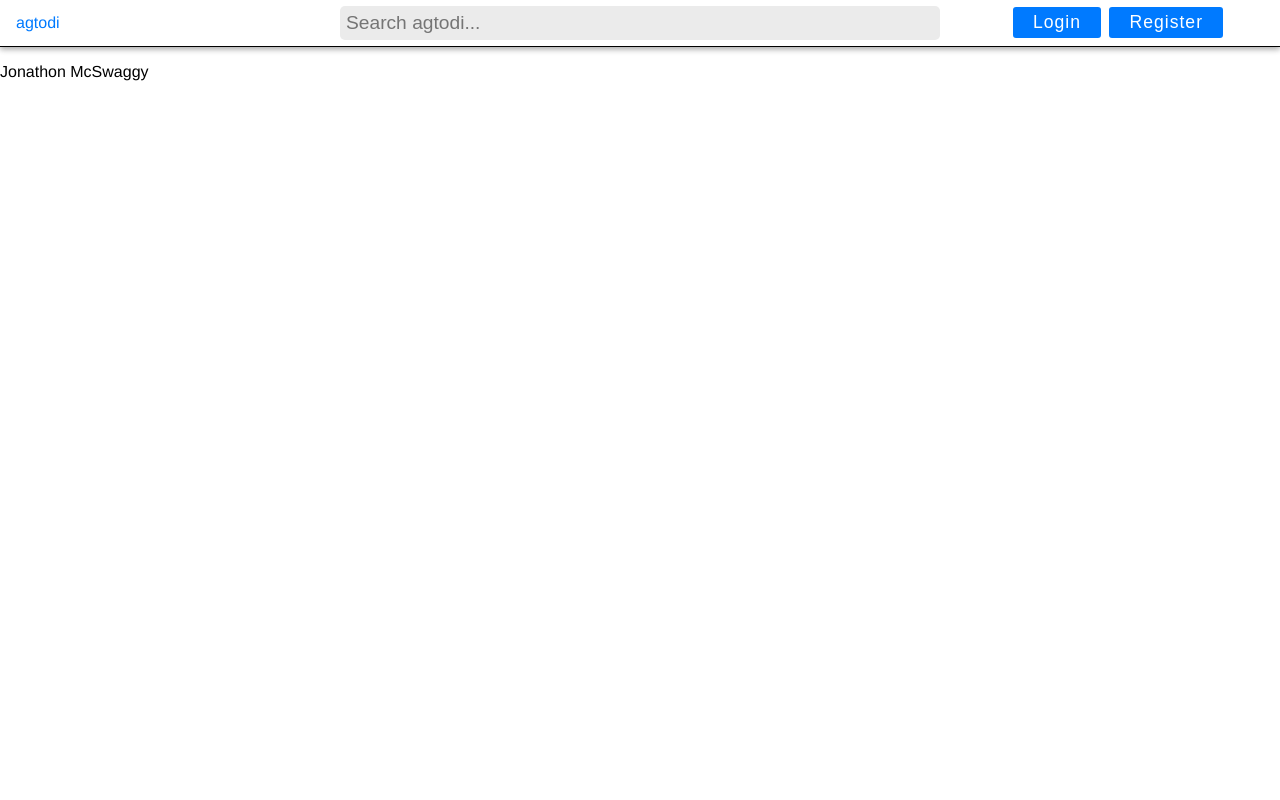
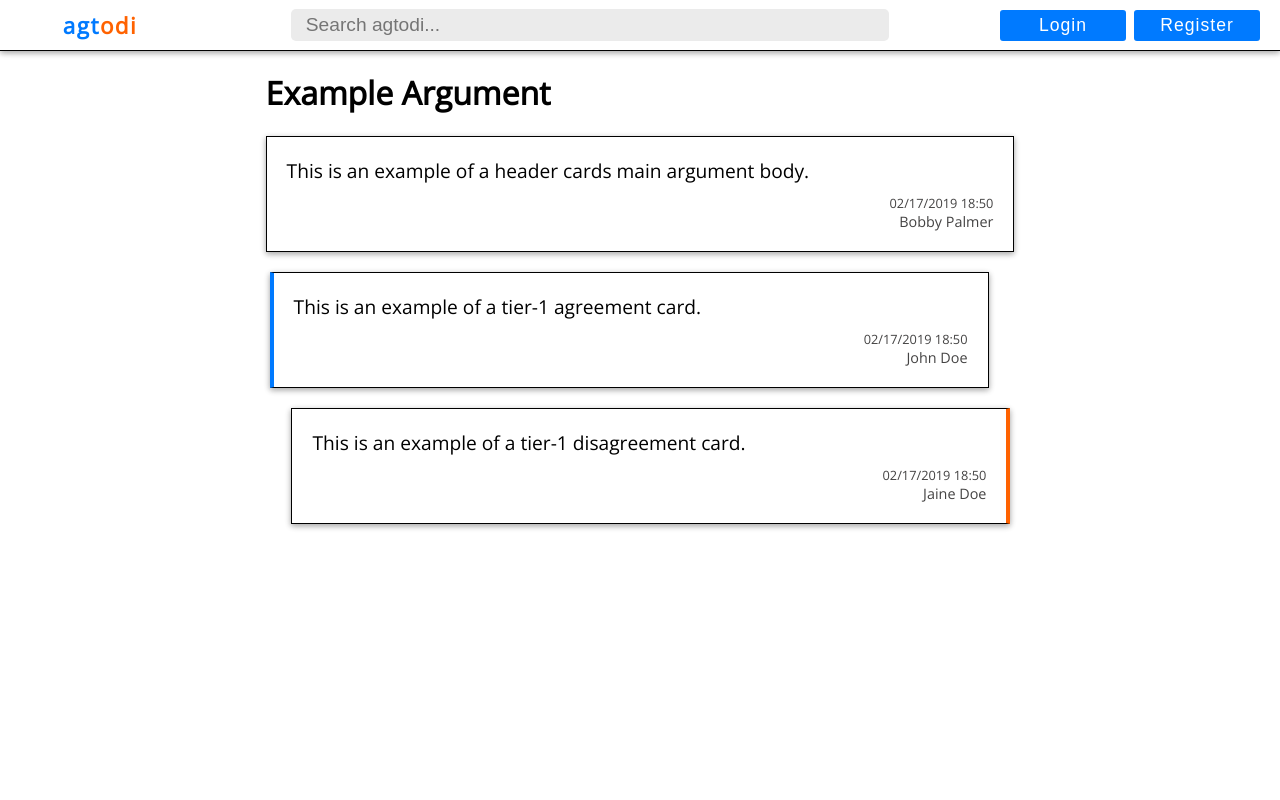
Before and after one commit to of20thmaine/450-Final, a PHP site: page / in a window 1280 px wide. Run offline with PHP 8.4, Linux system fonts and the light colour scheme.

Commit message:
Started Front End Implementation
Began implementation of static demonstration of front-end of project.

```diff
--- a/Database/createTables.sql
+++ b/Database/createTables.sql
@@ -50,13 +50,11 @@ CREATE TABLE agtodi_threads (
 CREATE TABLE agtodi_topics (
       id INT NOT NULL AUTO_INCREMENT,
       threadId INT NOT NULL,
-      creatorId VARCHAR(50),
       firstPostId BIGINT NOT NULL,
       creationDate DATETIME DEFAULT CURRENT_TIMESTAMP,
       title VARCHAR(255) NOT NULL,
       PRIMARY KEY (id),
       FOREIGN KEY (threadId) REFERENCES agtodi_threads(id) ON DELETE RESTRICT,
-      FOREIGN KEY (creatorId) REFERENCES agtodi_users(email) ON DELETE SET NULL,
       FOREIGN KEY (firstPostId) REFERENCES agtodi_posts(id) ON DELETE RESTRICT
 ) ENGINE=INNODB;
 
--- a/Front-End/css/app.css
+++ b/Front-End/css/app.css
@@ -1,51 +1,77 @@
+/**
+* Team Adequate, CSC-450
+* Global App Styling
+*/
+
 body {
       background-color: white;
       margin: 0;
       padding: 0;
-      font-family: Helvetica, Arial, sans-serif;
+      font-family: 'Open Sans', Helvetica, Arial, sans-serif;
       font-size: 100%;
 }
 
+a {
+      text-decoration: none;
+}
+
+/*
+* Top-Navigation Styling:
+*/
       .topnav {
-      position: relative;
-      background-color: white;
-      overflow: hidden;
+            display: grid;
+            position: fixed;
+            top: 0;
+            z-index: 1;
+            width: 100%;
+            height: 50px;
+            grid-template-columns: 200px 1fr 300px;
+            grid-auto-rows: auto;
+            grid-gap: 1em;
+            align-items: center;
+            text-align: center;
             border-bottom: #000000 1px solid;
             box-shadow: 0 2px 6px rgba(0,0,0,0.16), 0 2px 6px rgba(0,0,0,0.23);
       }
 
-.topnav a {
-      float: left;
-      color: #007aff;
-      text-align: center;
-      padding: 14px 16px;
-      text-decoration: none;
-      font-size: 1.0em;
+      .topnav-left {
+            grid-column: 1;
       }
 
-.topnav-centered {
-      float: none;
-      position: absolute;
-      top: 50%;
-      left: 50%;
-      transform: translate(-50%, -50%);
+      .topnav-search {
+            grid-column: 2;
       }
 
-.topnav input[type=text] {
-      float: right;
-      padding: 6px;
+      .topnav-right {
+            grid-column: 3;
+            display: inline-block;
+      }
+
+      .topnav-left p {
+            display: inline-block;
+            margin: 0;
+            padding: 0;
+            font-size: 1.4em;
+            font-weight: 700;
+            letter-spacing: 1.5px;
+      }
+
+      #logo-l {
+            color: #007aff;
+      }
+
+      #logo-r {
+            color: #ff6200;
+      }
+
+      .topnav-search input[type=text] {
+            width: 80%;
+            padding: 5px 0 5px 15px;
             border: none;
             border-radius: 5px;
             font-size: 1.2em;
             background-color: #ebebeb;
             color: #444343;
-      width: 600px;
-}
-
-.topnav-right {
-      float: right;
-      margin-right: 50px;
-      padding: 5px 5px;
       }
 
       .topnav-right button {
@@ -57,6 +83,7 @@ body {
             text-decoration: none;
             font-size: 1.1em;
             letter-spacing: 1px;
+            width: 130px;
       }
 
       .topnav-right button:hover {
@@ -64,3 +91,99 @@ body {
             border: #007aff 2px solid;
             color: #007aff;
       }
+
+/**
+* Content Area Styling:
+*/
+.content {
+      display: grid;
+      grid-template-columns: 1fr 3fr 1fr;
+      grid-auto-rows: auto;
+      grid-gap: 1em;
+      margin-top: 50px;
+}
+
+.sidemenu {
+      grid-column: 1;
+}
+
+.argument {
+      grid-column: 2;
+}
+
+.right-area {
+      grid-column: 3;
+}
+
+/**
+* Argument Area Syling:
+*/
+
+.argument-header {
+
+}
+
+.card {
+      border: #000000 1px solid;
+      padding: 20px;
+      margin-bottom: 20px;
+      box-shadow: 0 2px 6px rgba(0,0,0,0.16), 0 2px 6px rgba(0,0,0,0.23);
+}
+
+.card-footer  {
+      margin-top: 10px;
+      text-align: right;
+}
+
+.agree-card {
+      border-left: #007aff 4px solid;
+      float: left;
+      margin-left: 4px;
+}
+
+.disagree-card {
+      border-right: #ff6200 4px solid;
+      float: right;
+      margin-right: 4px;
+}
+
+.t1 {
+      width: 90%;
+}
+
+
+
+
+
+
+      /* Card Text: */
+      .card p {
+            margin: 0;
+            padding: 0;
+      }
+
+      .card-footer p {
+            color: #444343;
+      }
+
+      .card-body {
+            font-size: 1.2em;
+            color: black;
+      }
+
+      .card-datetime {
+            font-size: 0.8em;
+      }
+
+      .card-author {
+            font-size: 0.9em;
+      }
+
+
+
+
+
+
+
+
+/* END CSS*/
--- a/Front-End/index.html
+++ b/Front-End/index.html
@@ -3,13 +3,18 @@
             <meta charset="utf-8">
             <meta name="viewport" content="width=device-width, initial-scale=1">
             <title>Agtodi - Home</title>
+            <link rel="stylesheet" href="https://fonts.googleapis.com/css?family=Open+Sans">
+            <link rel="stylesheet" href="https://maxcdn.bootstrapcdn.com/font-awesome/4.7.0/css/font-awesome.min.css"/>
             <link rel="stylesheet" href="./css/app.css">
       </head>
 
       <body>
+
             <div class="topnav">
-                  <a href="">agtodi</a>
-                  <div class="topnav-centered">
+                  <div class="topnav-left">
+                        <a href=""><p id="logo-l">agt</p><p id="logo-r">odi</p></a>
+                  </div>
+                  <div class="topnav-search">
                         <input type="text" name="search" placeholder="Search agtodi...">
                   </div>
                   <div class="topnav-right">
@@ -17,9 +22,42 @@
                         <button>Register</button>
                   </div>
             </div>
-            <p>Jonathon McSwaggy</p>
+
             <div class="content">
+                  <div class="sidemenu">
 
+                  </div>
+                  <div class="argument">
+                        <div class="argument-header">
+                              <h1>Example Argument</h1>
+                        </div>
+                        <div class="card-area">
+                              <div class="card header-card">
+                                    <p class="card-body">This is an example of a header cards main argument body.</p>
+                                    <div class="card-footer"</div>
+                                          <p class="card-datetime">02/17/2019 18:50</p>
+                                          <a href=""><p class="card-author">Bobby Palmer</p></a>
+                                    </div>
+                              </div>
+                              <div class="card agree-card t1">
+                                    <p class="card-body">This is an example of a tier-1 agreement card.</p>
+                                    <div class="card-footer"</div>
+                                          <p class="card-datetime">02/17/2019 18:50</p>
+                                          <a href=""><p class="card-author">John Doe</p></a>
+                                    </div>
+                              </div>
+                              <div class="card disagree-card t1">
+                                    <p class="card-body">This is an example of a tier-1 disagreement card.</p>
+                                    <div class="card-footer"</div>
+                                          <p class="card-datetime">02/17/2019 18:50</p>
+                                          <a href=""><p class="card-author">Jaine Doe</p></a>
+                                    </div>
+                              </div>
+                        </div>
+                  </div>
+                  <div class="right-area">
+
+                  </div>
             </div>
 
             <script type="text/javascript" src="./js/app.js"></script>
```
Lines whose indentation alone changed are shown as unchanged.
